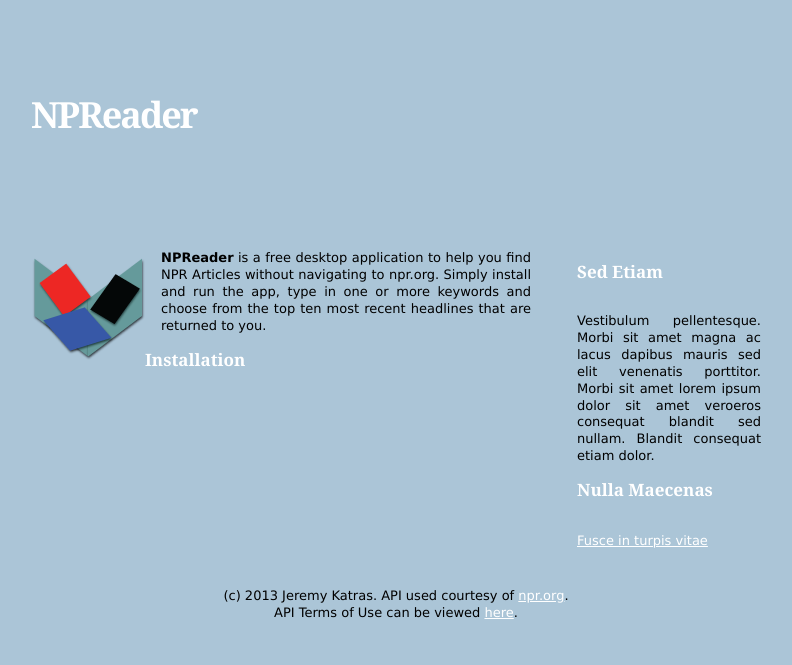
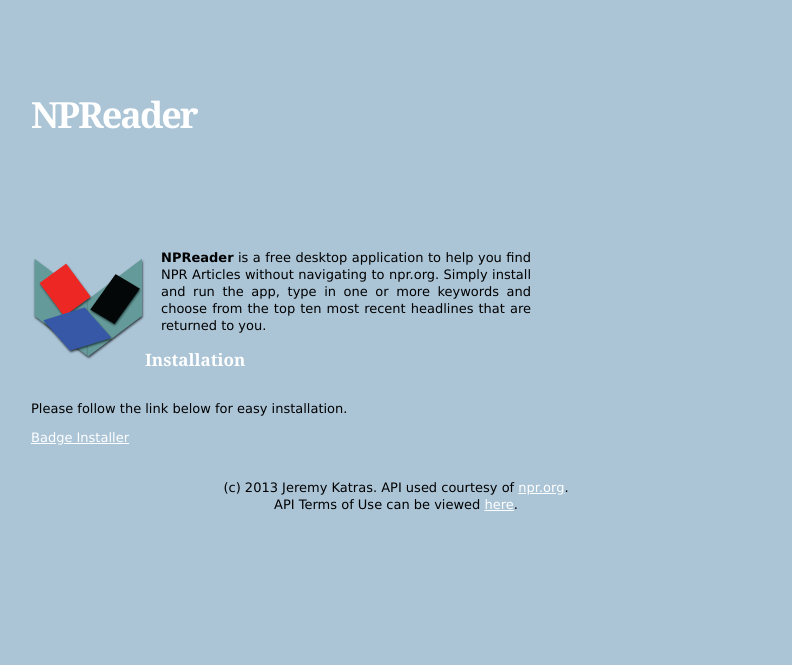
Before and after one commit to JKatras/DFP, a plain HTML site: page index.html in a window 1280 px wide. Shown: the whole page, without its empty margins (244-1036 px from the left). Drawn offline with Linux system fonts and the light colour scheme.

Commit message:
badge link

```diff
--- a/index.html
+++ b/index.html
@@ -1,13 +1,8 @@
-<!DOCTYPE html PUBLIC "-//W3C//DTD XHTML 1.0 Strict//EN" "http://www.w3.org/TR/xhtml1/DTD/xhtml1-strict.dtd">
-<!--
-Design by Free CSS Templates
-http://www.freecsstemplates.org
-Released for free under a Creative Commons Attribution 2.5 License
--->
-<html xmlns="http://www.w3.org/1999/xhtml">
-<head>
-<meta http-equiv="content-type" content="text/html; charset=utf-8" />
-<title>NPReader</title>
+<!DOCTYPE html >
+<html lang="en">
+	<head>
+		<meta charset="utf-8"/>
+		<title>NPReader</title>
 <meta name="keywords" content="" />
 <meta name="description" content="" />
 <link href="css/main.css" rel="stylesheet" type="text/css" />
@@ -26,17 +21,12 @@ Released for free under a Creative Commons Attribution 2.5 License
 		without navigating to npr.org. Simply install and run the app, type in one or more keywords and choose from the top ten
 		most recent headlines that are returned to you.</p>
 		<h3>Installation</h3>
-		<p></p>
-		<p></p>
+		<p>Please follow the link below for easy installation.</p>
+		<p><a href="http://jkatras.github.io/DFP/badge/NPR-Reader-files/install.html">Badge Installer</a></p>
 	</div>
 	<div id="colTwo">
-		<h3>Sed Etiam</h3>
-		<p>Vestibulum pellentesque. Morbi sit amet magna ac lacus dapibus mauris sed elit venenatis porttitor. Morbi sit amet lorem ipsum dolor sit amet veroeros consequat blandit sed nullam. Blandit consequat etiam dolor.</p>
-		<h3>Nulla Maecenas</h3>
-		<ul>
-			<li class="first"><a href="#">Fusce in turpis vitae</a></li>
-
-		</ul>
+		<h3></h3>
+		<p></p>
 	</div>
 </div>
 <div id="footer">
```
